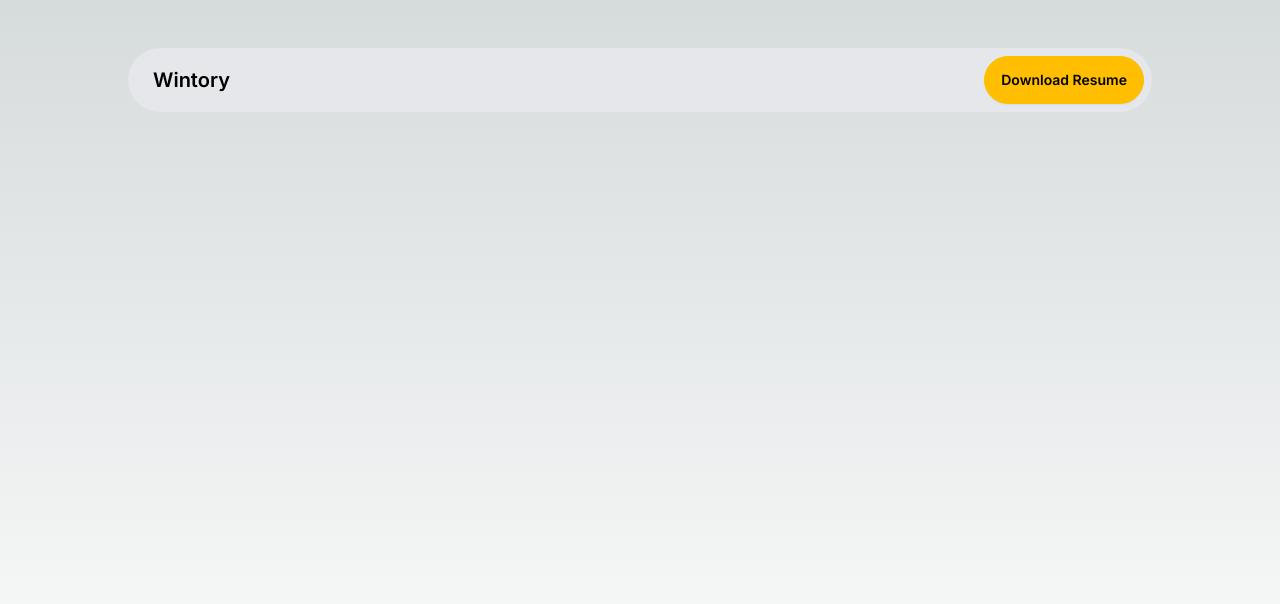
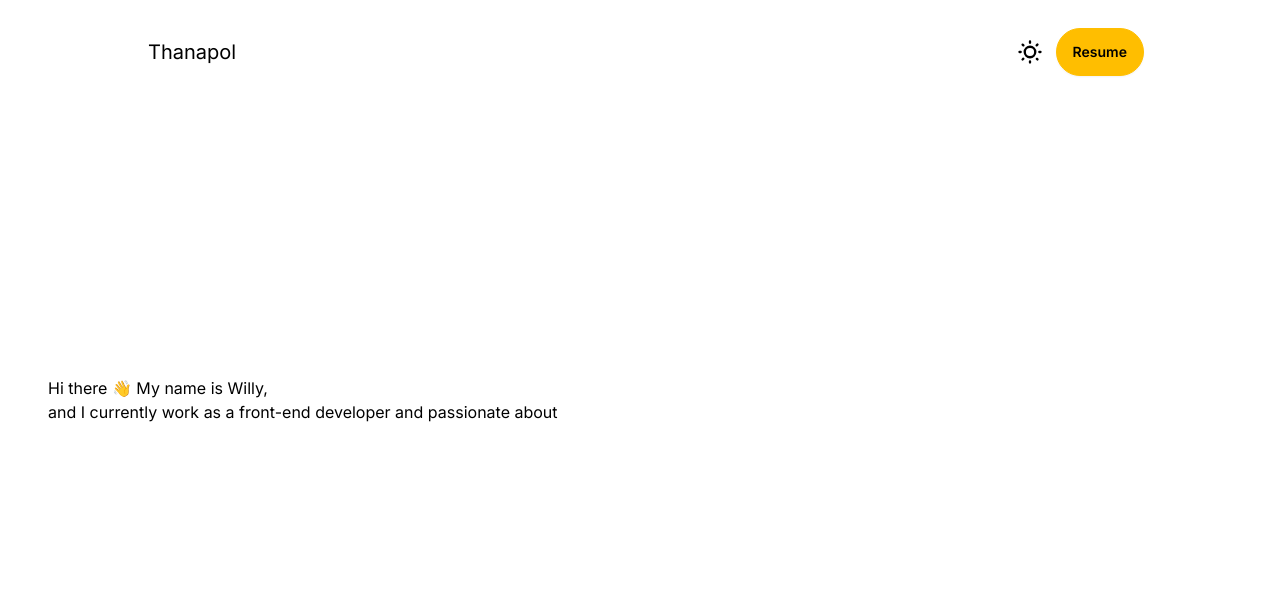
Before and after one commit to wintory/portfolio, a Next.js app: page / in a window 1280 px wide. Shown: the top 604 px of the page. Built offline with nearby package versions, Linux system fonts and the light colour scheme.

Commit message:
build: add text animate

```diff
--- /dev/null
+++ b/app/components/AnimateTextCharacter.tsx
@@ -0,0 +1,57 @@
+import { motion } from 'framer-motion'
+import { FC } from 'react'
+interface AnimateTextProps {
+  text: string
+  className?: string
+}
+
+const AnimatedTextCharacter: FC<AnimateTextProps> = ({ text, className }) => {
+  const letters = Array.from(text)
+
+  const container = {
+    hidden: { opacity: 0 },
+    visible: (i = 1) => ({
+      opacity: 1,
+      transition: { staggerChildren: 0.03, delayChildren: 0.04 * i },
+    }),
+  }
+  const child = {
+    visible: {
+      opacity: 1,
+      x: 0,
+      y: 0,
+      transition: {
+        type: 'spring',
+        damping: 12,
+        stiffness: 100,
+      },
+    },
+    hidden: {
+      opacity: 0,
+      x: -20,
+      y: 10,
+      transition: {
+        type: 'spring',
+        damping: 12,
+        stiffness: 100,
+      },
+    },
+  }
+
+  return (
+    <motion.div
+      className={className}
+      variants={container}
+      initial="hidden"
+      animate="visible"
+    >
+      {letters.map((letter, index) => (
+        <motion.span variants={child} key={index}>
+          {letter === ' ' ? '\u00A0' : letter}
+        </motion.span>
+      ))}
+    </motion.div>
+  )
+}
+
+export default AnimatedTextCharacter
--- /dev/null
+++ b/app/components/AnimateTextList.tsx
@@ -0,0 +1,53 @@
+import { motion } from 'framer-motion'
+import { FC, useEffect, useState } from 'react'
+
+interface AnimateTextProps {
+  textList: string[]
+  className?: string
+}
+
+const AnimateTextList: FC<AnimateTextProps> = ({
+  textList = [],
+  className,
+}) => {
+  const [selectedTextIndex, setSelectedTextIndex] = useState(0)
+
+  const container = {
+    hidden: { opacity: 0 },
+    visible: (i = 1) => ({
+      opacity: 1,
+      transition: {
+        staggerChildren: 0.12,
+        delay: 2.5,
+        delayChildren: 0.04 * i,
+      },
+    }),
+  }
+
+  useEffect(() => {
+    const shuffleText = setInterval(() => {
+      setSelectedTextIndex(
+        Math.floor(Math.random() * (textList.length - 0) + 0)
+      )
+    }, 7000)
+
+    return () => {
+      clearInterval(shuffleText)
+    }
+  }, [])
+
+  return (
+    <motion.div
+      className={`text-center text-white ${className}`}
+      variants={container}
+      initial="hidden"
+      animate="visible"
+    >
+      <span className="inline-block animate-bounce duration-1000">
+        {textList[selectedTextIndex]}
+      </span>
+    </motion.div>
+  )
+}
+
+export default AnimateTextList
--- /dev/null
+++ b/app/components/NavBar.tsx
@@ -0,0 +1,15 @@
+import ThemeSwitch from './ThemeSwitch'
+
+const NavBar = () => {
+  return (
+    <div className="navbar fixed top-0 z-[100] justify-between md:top-5 md:w-[80%]">
+      <a className="px-3 text-xl">Thanapol</a>
+      <div>
+        <ThemeSwitch />
+        <button className="btn btn-warning ml-3 rounded-full">Resume</button>
+      </div>
+    </div>
+  )
+}
+
+export default NavBar
--- a/components/ThemeSwitch.tsx
+++ b/app/components/ThemeSwitch.tsx
@@ -9,7 +9,6 @@ const ThemeSwitch = () => {
 
   const onThemeChange = () => {
     const value = theme === 'light' ? 'dark' : 'light'
-    localStorage.setItem('theme', value)
     setTheme(value)
   }
 
--- a/app/globals.css
+++ b/app/globals.css
@@ -18,12 +18,7 @@
 
 body {
   color: rgb(var(--foreground-rgb));
-  background: linear-gradient(
-      to bottom,
-      transparent,
-      rgb(var(--background-end-rgb))
-    )
-    rgb(var(--background-start-rgb));
+  margin: 0;
 }
 
 @layer utilities {
@@ -31,3 +26,33 @@ body {
     text-wrap: balance;
   }
 }
+
+.bg {
+  animation: slide 10s ease-in-out forwards alternate;
+  background-image: linear-gradient(-60deg, #1e1e1e 50%, #908e8e 50%);
+  bottom: 0;
+  left: -50%;
+  opacity: 0.5;
+  position: fixed;
+  right: -50%;
+  top: 0;
+  z-index: -1;
+}
+
+.bg2 {
+  animation-direction: alternate-reverse;
+  animation-duration: 4s;
+}
+
+.bg3 {
+  animation-duration: 5s;
+}
+
+@keyframes slide {
+  0% {
+    transform: translateX(-25%);
+  }
+  100% {
+    transform: translateX(25%);
+  }
+}
--- a/app/page.tsx
+++ b/app/page.tsx
@@ -1,8 +1,9 @@
 'use client'
-import NavBar from '@/components/NavBar'
 import ThemeProvider from '@/providers/ThemeProvider'
 import { useRef } from 'react'
 import { ParallaxProvider } from 'react-scroll-parallax'
+import NavBar from './components/NavBar'
+import MainContent from './sections/MainContent'
 
 export default function Home() {
   const target = useRef(null)
@@ -21,6 +22,7 @@ export default function Home() {
       <ThemeProvider>
         <ParallaxProvider scrollAxis="horizontal">
           <NavBar />
+          <MainContent />
           {/* <BoyComponent /> */}
         </ParallaxProvider>
       </ThemeProvider>
--- /dev/null
+++ b/app/sections/MainContent.tsx
@@ -0,0 +1,26 @@
+import AnimatedTextCharacter from '../components/AnimateTextCharacter'
+import AnimateTextList from '../components/AnimateTextList'
+
+const MainContent = () => {
+  const textList = ['Coding', 'Designing', 'Learning', 'Problem Solving']
+
+  return (
+    <div className="flex w-full items-center justify-center p-8">
+      <div className="w-full p-4 text-left">
+        <AnimatedTextCharacter
+          className="pr-1"
+          text="Hi there 👋 My name is Willy,"
+        />
+        <div className="inline-flex">
+          <AnimatedTextCharacter
+            className="pr-1"
+            text="and I currently work as a front-end developer and passionate about"
+          />
+          <AnimateTextList className="text-warning" textList={textList} />
+        </div>
+      </div>
+    </div>
+  )
+}
+
+export default MainContent
--- a/components/NavBar.tsx
+++ /dev/null
@@ -1,15 +0,0 @@
-const NavBar = () => {
-  return (
-    <div className="navbar fixed top-0 z-[100] justify-between bg-gray-200 px-2 text-black sm:w-full md:top-12 md:w-[80%] md:rounded-full">
-      <a className="btn btn-ghost text-xl">Wintory</a>
-      <div>
-        {/* <ThemeSwitch /> */}
-        <button className="btn btn-warning ml-3 rounded-full">
-          Download Resume
-        </button>
-      </div>
-    </div>
-  )
-}
-
-export default NavBar
--- a/package.json
+++ b/package.json
@@ -12,6 +12,7 @@
     "@react-three/drei": "^9.108.1",
     "@react-three/fiber": "^8.16.8",
     "@types/three": "^0.166.0",
+    "framer-motion": "^11.2.13",
     "next": "14.2.4",
     "next-themes": "^0.3.0",
     "react": "^18",
--- a/providers/ThemeProvider.tsx
+++ b/providers/ThemeProvider.tsx
@@ -3,7 +3,7 @@
 import { ThemeProvider as NextThemesProvider } from 'next-themes'
 
 const ThemeProvider = ({ children }: { children: React.ReactNode }) => {
-  const defaultTheme = localStorage.getItem('theme') || 'dark'
+  const defaultTheme = 'dark'
 
   return (
     <NextThemesProvider attribute="class" defaultTheme={defaultTheme}>
--- a/tailwind.config.ts
+++ b/tailwind.config.ts
@@ -7,7 +7,16 @@ const config: Config = {
     './app/**/*.{js,ts,jsx,tsx,mdx}',
   ],
   theme: {
+    screens: {
+      sm: '0px',
+      md: '768px',
+      lg: '976px',
+      xl: '1440px',
+    },
     extend: {
+      colors: {
+        background: { 100: '1e1e1e' },
+      },
       backgroundImage: {
         'gradient-radial': 'radial-gradient(var(--tw-gradient-stops))',
         'gradient-conic':
@@ -17,7 +26,7 @@ const config: Config = {
   },
   plugins: [require('daisyui')],
   daisyui: {
-    themes: false, // false: only light + dark | true: all themes | array: specific themes like this ["light", "dark", "cupcake"]
+    themes: true, // false: only light + dark | true: all themes | array: specific themes like this ["light", "dark", "cupcake"]
     darkTheme: 'dark', // name of one of the included themes for dark mode
     base: true, // applies background color and foreground color for root element by default
     styled: true, // include daisyUI colors and design decisions for all components
@@ -26,11 +35,5 @@ const config: Config = {
     logs: true, // Shows info about daisyUI version and used config in the console when building your CSS
     themeRoot: ':root', // The element that receives theme color CSS variables
   },
-  screens: {
-    md: '0px',
-    md: '768px',
-    lg: '976px',
-    xl: '1440px',
-  },
 }
 export default config
```
Also changed, not shown: app/components/Boy.tsx (renamed from components/Boy.tsx), 1 other file (tests, documents, lock files or other folders).
